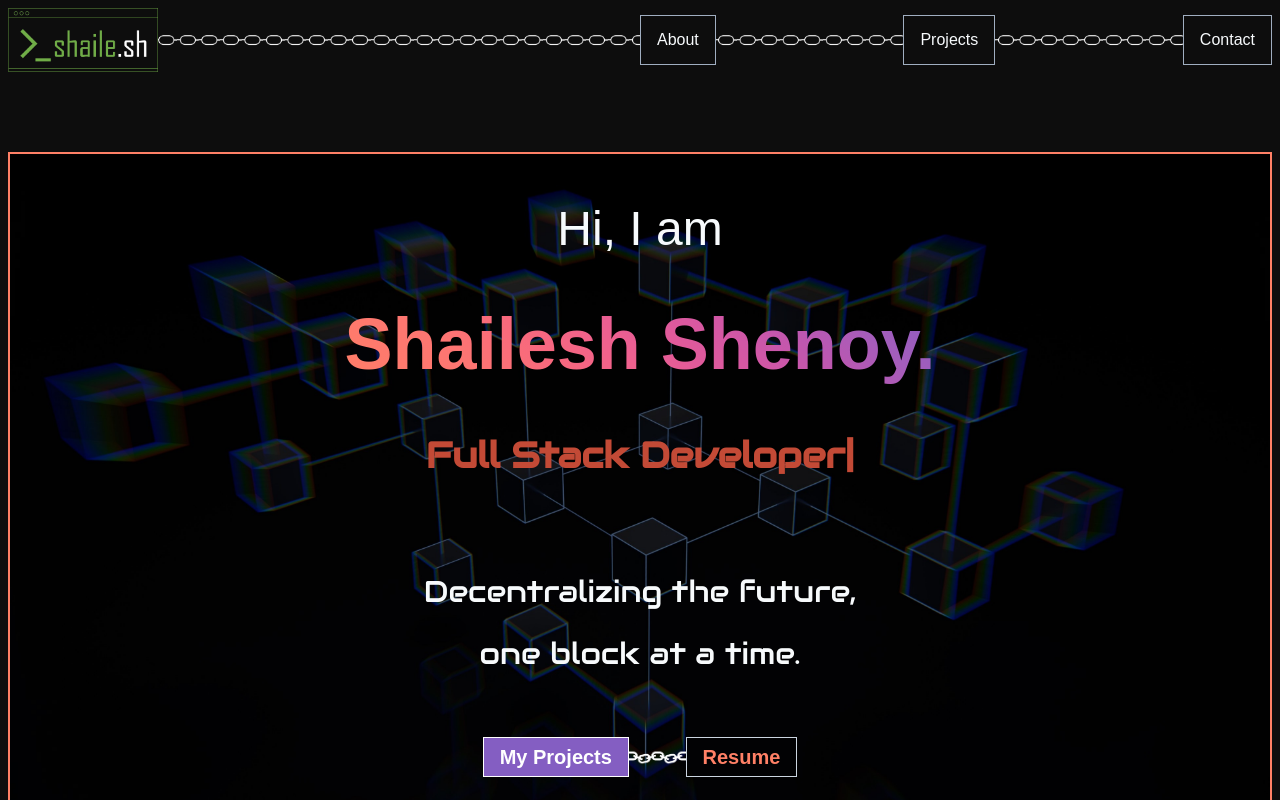
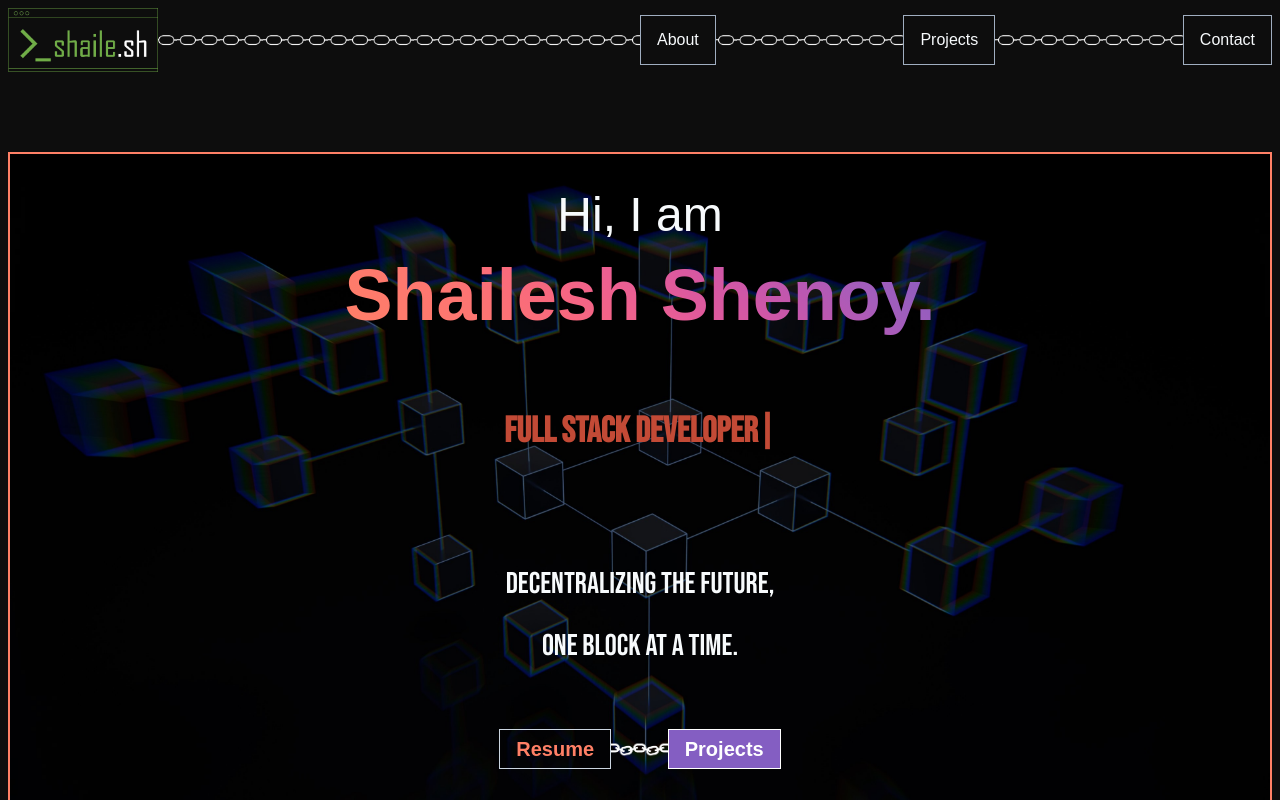
Before and after one commit to shailesh-shenoy/shailesh-sh-website, a Next.js app: page / in a window 1280 px wide. Shown: the top 800 px of the page. Built offline with nearby package versions, Linux system fonts and the light colour scheme; a web font is replaced by a local one.

Commit message:
Font updates

```diff
--- a/package.json
+++ b/package.json
@@ -15,7 +15,7 @@
     "@emotion/react": "^11.11.3",
     "@emotion/styled": "^11.11.0",
     "@fontsource-variable/exo-2": "^5.0.17",
-    "@fontsource/audiowide": "^5.0.18",
+    "@fontsource/bebas-neue": "^5.0.18",
     "@fontsource/bungee-inline": "^5.0.18",
     "framer-motion": "^10.16.16",
     "next": "14.0.4",
--- a/src/app/page.tsx
+++ b/src/app/page.tsx
@@ -6,7 +6,7 @@ import Hero from "@/components/Hero";
 import Projects from "@/components/Projects";
 import ChainBlock from "@/components/layout/ChainBlock";
 
-import "@fontsource/audiowide";
+import '@fontsource/bebas-neue';
 import '@fontsource-variable/exo-2';
 import '@fontsource/bungee-inline';
 
--- a/src/components/About.tsx
+++ b/src/components/About.tsx
@@ -20,7 +20,7 @@ export default function About() {
             </Heading>
             <Text>
                 I am a Web3 enthusiast looking to reshape the internet by crafting the next generation of decentralized applications.
-                With 5 years of Software Engineering experience and multiple hackathon wins, I am always ready to take on new challenges and learn cutting-edge, technologies including:
+                With 5 years of Software Engineering experience and multiple hackathon wins, I am always ready to take on new challenges with cutting-edge technologies, including:
             </Text>
             <SimpleGrid columns={3} spacing={9}>
                 {Object.values(allSkills).map((skill) => (
--- a/src/components/Hero.tsx
+++ b/src/components/Hero.tsx
@@ -17,7 +17,7 @@ export default function Hero() {
 
     return (
         <Stack as="section" p={8} w={"100%"} maxW="7xl" bgImage="/images/hero_blocks_dark.jpg" bgSize="cover" bgPosition="center" direction="column" align={{ md: "center" }} color="gray.50" border={2} borderStyle="solid" borderColor="#FF8066" minH="60vh" mt={16}>
-            <ChakraText fontSize={{ base: "3xl", md: "5xl" }} initial={{ x: -1000 }} animate={{ x: 0 }} transition={{
+            <ChakraText fontSize={{ base: "3xl", md: "5xl" }} lineHeight={1.2} initial={{ x: -1000 }} animate={{ x: 0 }} transition={{
                 type: "spring",
                 duration: "0.4",
                 delay: "0"
@@ -27,7 +27,8 @@ export default function Hero() {
             <ChakraHeader
                 fontSize={{ base: "5xl", md: "7xl" }}
                 fontWeight="bold"
-                mb={4}
+                mb={16}
+                lineHeight={1.2}
                 initial={{ opacity: 0 }}
                 animate={{ opacity: 1 }}
                 bgImage="linear-gradient(
@@ -51,7 +52,7 @@ export default function Hero() {
             >
                 Shailesh Shenoy.
             </ChakraHeader>
-            <Heading as="h2" size="xl" mb={20} color={textColor} fontFamily="secondary">
+            <Heading as="h2" size="xl" mb={24} color={textColor} fontFamily="secondary">
                 <TypeAnimation sequence={[" ", 1000, "Software Engineer", 1000, () => setTextColor('#C34A36'), "Full Stack Developer", 1000, () => setTextColor('#845EC2'), "Web3 Enthusiast", 1000, () => setTextColor('#F2B872'),]} repeat={Infinity} />
             </Heading>
             <Text fontSize="3xl" fontFamily="secondary">
@@ -61,9 +62,9 @@ export default function Hero() {
                 one block at a time.
             </Text>
             <Flex align="center" mt="auto">
-                <Button as={NextLink} href="" variant="solid" fontSize="xl" border={1} borderStyle="solid" bg="#845EC2" _hover={{ bg: "#4B4453" }} color="white" borderColor="white" px={4} py={2} borderRadius={0}>My Projects</Button>
+                <Button as={NextLink} href="/Shailesh_Resume.pdf" target="_blank" variant="ghost" fontSize="xl" border={1} borderStyle="solid" color="#FF8066" borderColor="gray.300" px={4} py={2} borderRadius={0}>Resume</Button>
                 <Image src="/icons/chain_horizontal_alt_white.png" alt="Connecting chain" h="4" w="auto" aria-hidden />
-                <Button as={NextLink} href="/Shailesh_Resume.pdf" target="_blank" variant="ghost" fontSize="xl" border={1} borderStyle="solid" color="#FF8066" borderColor="gray.300" px={4} py={2} borderRadius={0}>Resume</Button>
+                <Button as={NextLink} href="" variant="solid" fontSize="xl" border={1} borderStyle="solid" bg="#845EC2" _hover={{ bg: "#4B4453" }} color="white" borderColor="white" px={4} py={2} borderRadius={0}>Projects</Button>
             </Flex>
         </Stack>
     );
--- a/src/theme.ts
+++ b/src/theme.ts
@@ -6,7 +6,7 @@ import {
 export const customTheme = extendTheme({
     fonts: {
         primary: `'Exo 2 Variable', sans-serif`,
-        secondary: `'Audiowide', sans-serif`,
+        secondary: `'Bebas Neue', sans-serif`,
         tertiary: `'Bungee Inline', sans-serif`,
     }
 })
```
Also changed, not shown: 1 other file (tests, documents, lock files or other folders).
